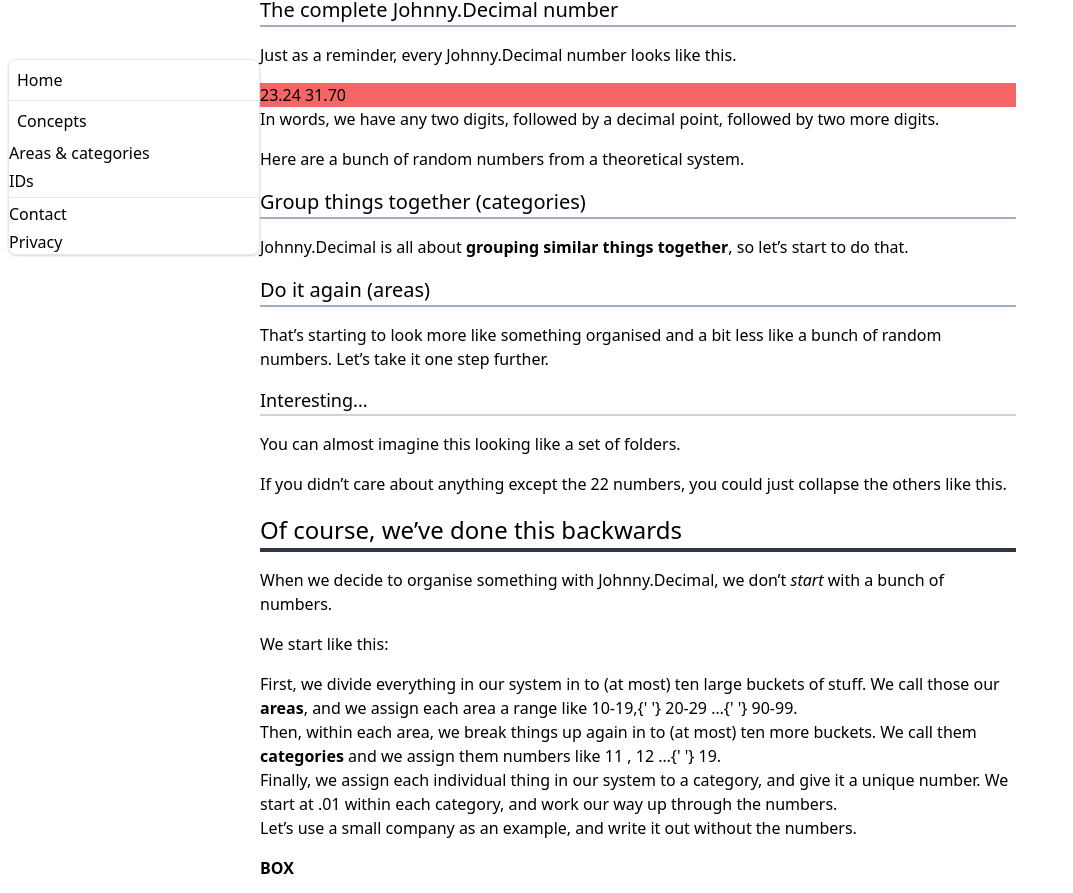
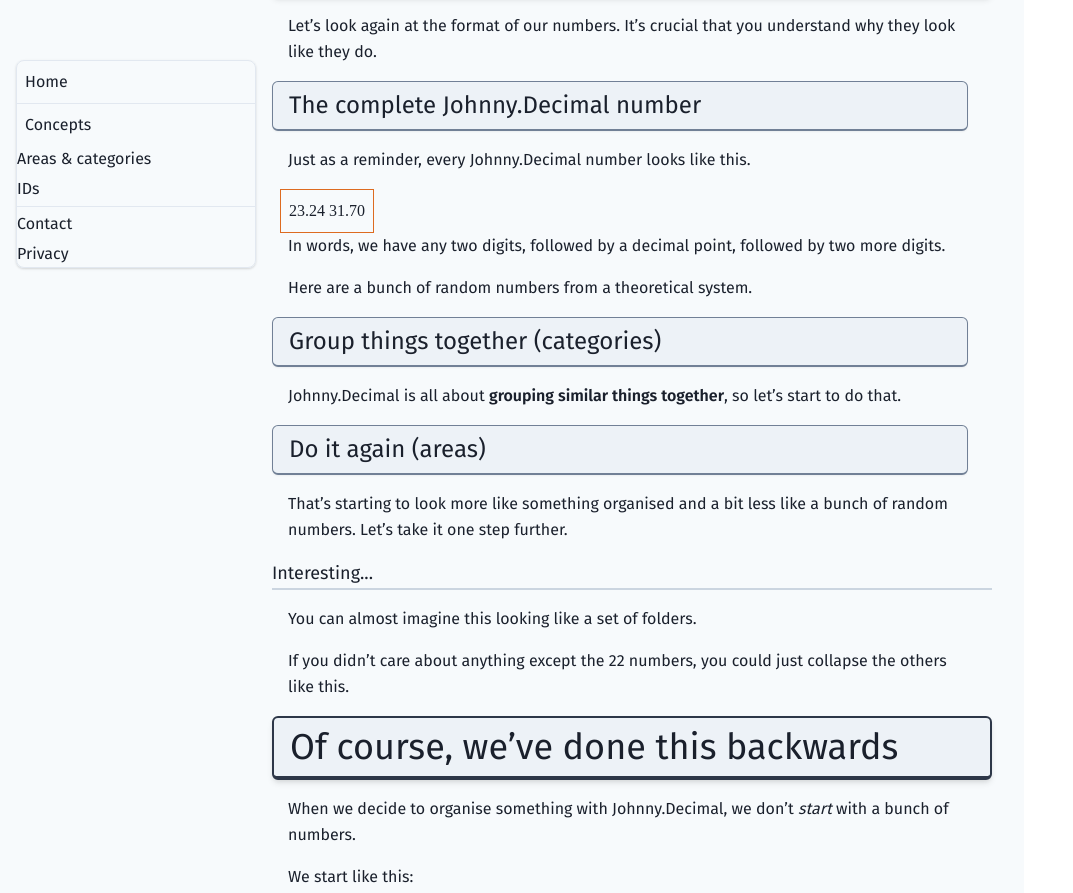
Before and after one commit to jen729w/learn.johnnydecimal.com, a Gatsby site: page /concepts/areas-categories/ in a window 1280 px wide. Shown: the part 148-1041 px from the top of the page, without its empty margins (0-1073 px from the left). Built offline with nearby package versions, Linux system fonts and the light colour scheme; Gatsby itself is replaced by a stand-in of ours.

Commit message:
Style it up, funky headers!

```diff
--- a/package.json
+++ b/package.json
@@ -19,6 +19,7 @@
     "react": "^16.12.0",
     "react-dom": "^16.12.0",
     "react-helmet": "^6.1.0",
+    "typeface-fira-code": "^1.1.4",
     "typeface-fira-sans": "0.0.75"
   },
   "devDependencies": {
--- a/src/components/layout.js
+++ b/src/components/layout.js
@@ -23,11 +23,11 @@ const Layout = ({ children }) => {
 
   return (
     // This div wraps the entire page
-    <div className="max-w-5xl px-2 mx-autosm:px-8">
+    <div className="max-w-5xl pl-4 pr-8 leading-relaxed text-gray-900 bg-gray-100 mx-autosm:px-8 font-jdbody">
       <Header siteTitle={data.site.siteMetadata.title} />
       {/* The main flexbox for nav + content */}
       <div className="flex">
-        <div className="hidden w-1/4 sm:block">
+        <div className="hidden w-1/4 mr-4 sm:block">
           <TOC />
         </div>
         <main className="sm:w-3/4">{children}</main>
--- a/src/md-spec/areas-categories.md
+++ b/src/md-spec/areas-categories.md
@@ -3,6 +3,8 @@ slug: "/concepts/areas-categories/"
 # date: "2019-05-04"
 title: "Areas & categories"
 ---
+
+# Areas & categories
 
 Let’s look again at the format of our numbers. It’s crucial that you understand why they look like they do.
 
@@ -10,9 +12,7 @@ Let’s look again at the format of our numbers. It’s crucial that you underst
 
 Just as a reminder, every Johnny.Decimal number looks like this.
 
-<div class="font-mono bg-red-500">
-23.24   31.70
-</div>
+<div class="inline-block p-2 ml-2 border border-orange-600 font-jdmono">23.24 31.70</div>
 
 In words, we have any two digits, followed by a decimal point, followed by two more digits.
 
@@ -39,15 +39,16 @@ When we decide to organise something with Johnny.Decimal, we don’t _start_ wit
 We start like this:
 
 - First, we divide everything in our system in to (at most) ten large buckets of stuff. We call those our **areas**, and we assign each area a range like
-  <span className={styles.johnnyDecimal_boxed}>10-19</span>,{' '}
-  <span className={styles.johnnyDecimal_boxed}>20-29</span> …{' '}
-  <span className={styles.johnnyDecimal_boxed}>90-99</span>.
+  <span className={styles.johnnyDecimal_boxed}>10-19</span>, <span
+  className={styles.johnnyDecimal_boxed}
+  > 20-29
+  > </span> … <span className={styles.johnnyDecimal_boxed}>90-99</span>.
 - Then, within each area, we break things up again in to (at most) ten more buckets. We call them **categories** and we assign them numbers like <span className={styles.johnnyDecimal_boxed}>11</span>
   , <span className={styles.johnnyDecimal_boxed}>12</span> …{' '}
   <span className={styles.johnnyDecimal_boxed}>19</span>.
 - Finally, we assign each individual thing in our system to a category, and give it a unique number. We start at
-  <span className={styles.johnnyDecimal_boxed}>.01</span> within each
-  category, and work our way up through the numbers.
+  <span className={styles.johnnyDecimal_boxed}>.01</span> within each category, and
+  work our way up through the numbers.
 
 Let’s use a small company as an example, and write it out without the numbers.
 
--- a/src/styles/tailwind.css
+++ b/src/styles/tailwind.css
@@ -2,12 +2,19 @@
 
 @tailwind components;
 
+/* Stuff you came up with while experimenting
+
+- H1 box that pops of the page.
+@apply px-4 mb-4 text-4xl bg-gray-200 border-t-2 border-b-4 border-l-2 border-r-2 border-gray-800 rounded-md shadow-md;
+
+*/
+
 div.spec-post h1 {
-  @apply mb-4 text-2xl border-b-4 border-gray-800;
+  @apply px-4 mb-4 text-4xl bg-gray-200 border-t-2 border-b-4 border-l-2 border-r-2 border-gray-800 rounded-md shadow-md;
 }
 
 div.spec-post h2 {
-  @apply mb-4 text-xl border-b-2 border-gray-500;
+  @apply px-4 py-1 mb-4 mr-6 text-2xl bg-gray-200 border border-b-2 border-gray-600 rounded-md shadow-sm;
 }
 
 div.spec-post h3 {
@@ -15,7 +22,7 @@ div.spec-post h3 {
 }
 
 div.spec-post p {
-  @apply mb-4;
+  @apply mb-4 ml-4 mr-6;
 }
 
 div.spec-post strong {
--- a/tailwind.config.js
+++ b/tailwind.config.js
@@ -2,7 +2,8 @@ module.exports = {
   purge: [],
   theme: {
     fontFamily: {
-      johnnydecimal: ["Fira\\ Sans"],
+      jdbody: ["Fira\\ Sans"],
+      jdmono: ["Fira\\ Code"],
     },
     extend: {},
   },
```
Also changed, not shown: 1 other file.
